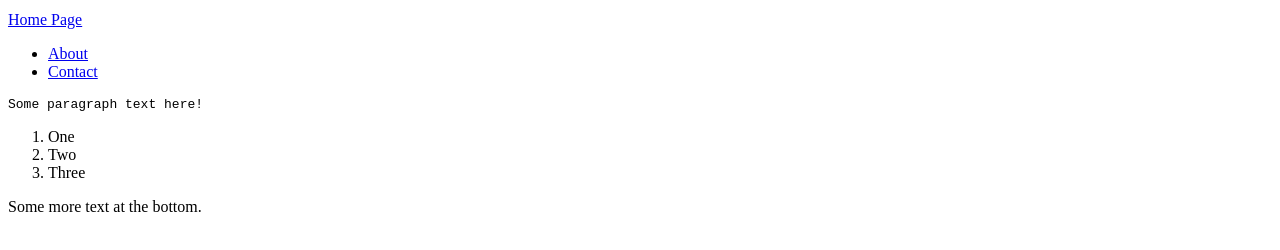
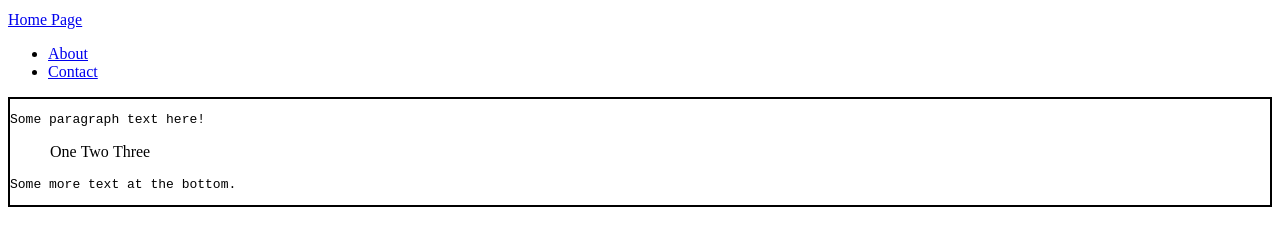
Before and after one commit to jamiegwaltney/my-site, a plain HTML site: page index.html in a window 1280 px wide. Shown: the part 108-358 px from the top of the page. Drawn offline with Linux system fonts and the light colour scheme.

Commit message:
Update index.html

```diff
--- a/index.html
+++ b/index.html
@@ -14,15 +14,16 @@
                 <li><a href="contact.html">Contact</a></li>
                   </ul>
               </nav>
-            <p style="font-family: monospace; color: '#ccc';">Some paragraph text here!</p>
+              <div style="border: 2px solid #000;">
+                <p style="font-family: monospace; color: '#ccc';">Some paragraph text here!</p>
 
-            <ol>
-              <li>One</li>
-              <li>Two</li>
-              <li>Three</li>
-            </ol>
+                <ol style="list-style:none;">
+                  <li style="display: inline;">One</li>
+                  <li style="display: inline;">Two</li>
+                  <li style="display: inline;">Three</li>
+                </ol>
 
-            <p>Some more text at the bottom.</p>
-            </header>
-    </body>
+                <p style="font-family: monospace; color: 'red';">Some more text at the bottom.</p>
+              </div>
+      </body>
 </html>
```
